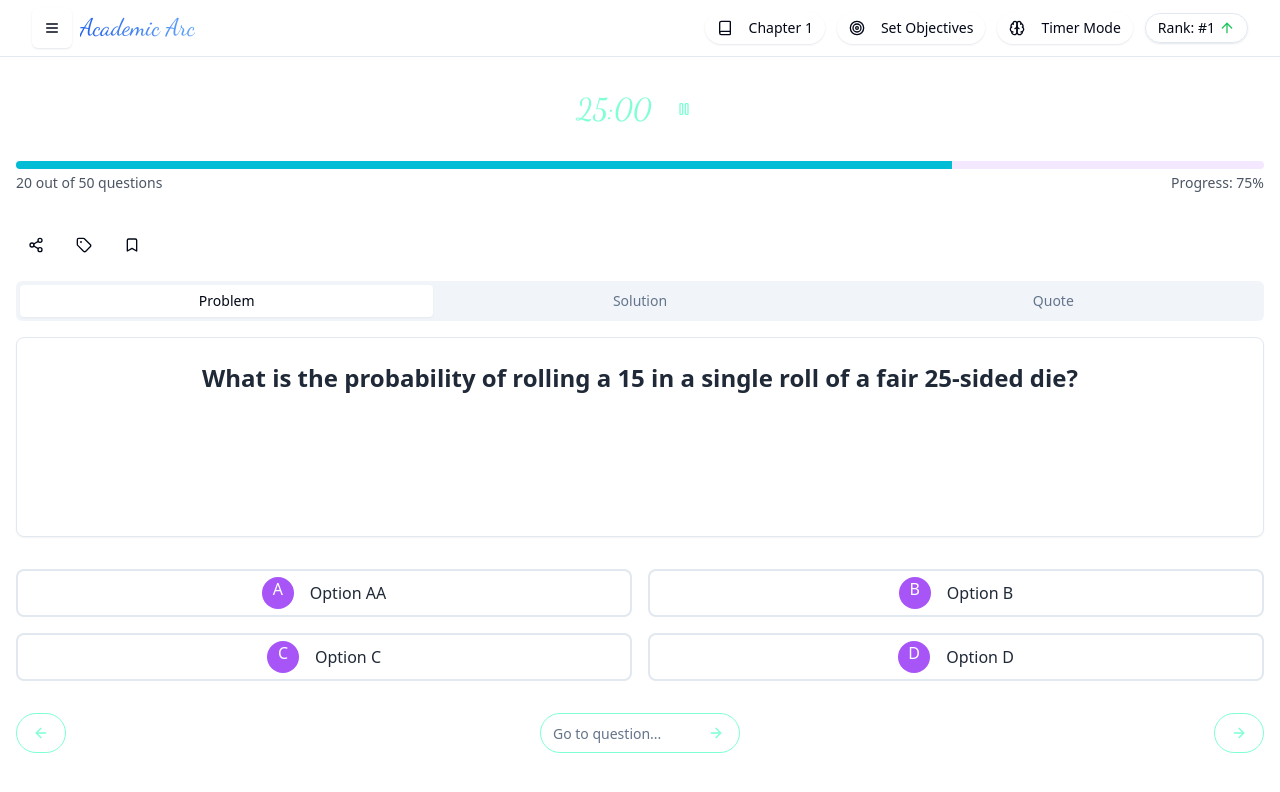
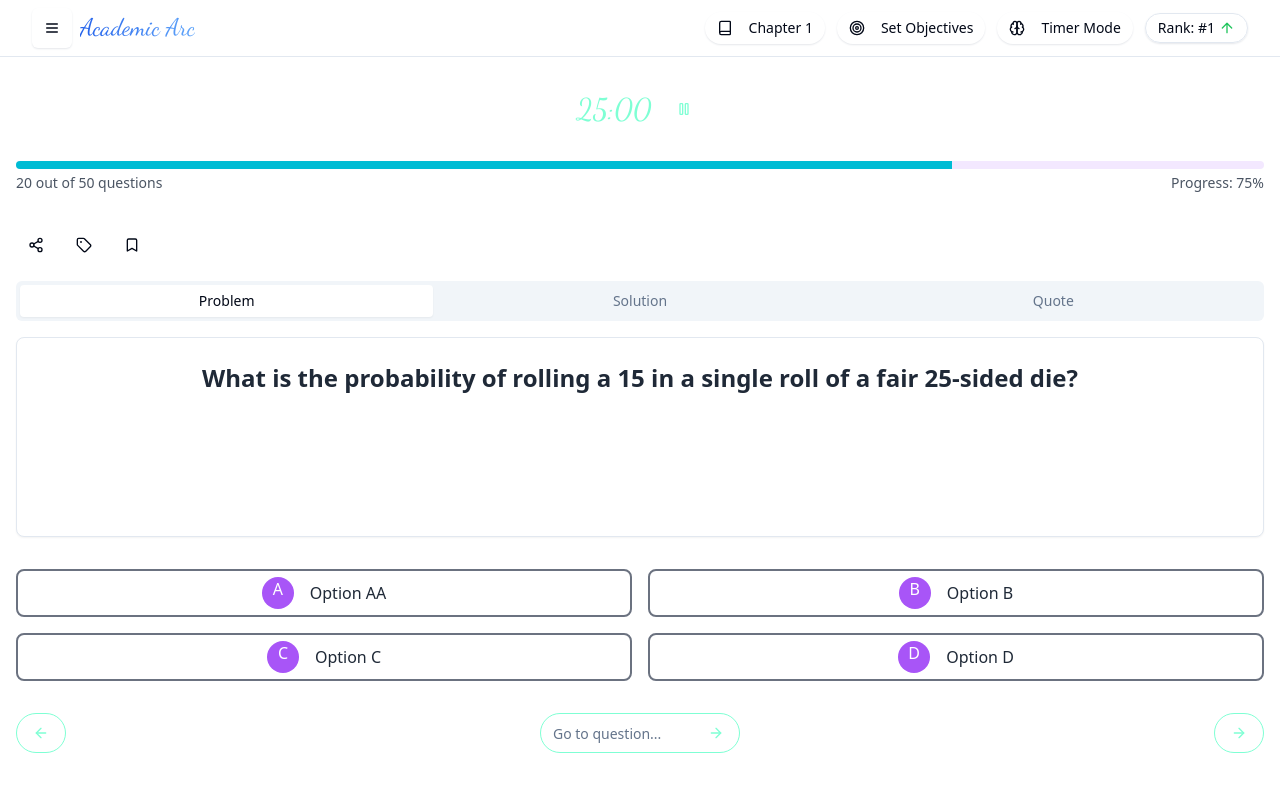
Before and after one commit to engineercode36/broken-barrier-progress, a React (Vite) app: page /practice in a window 1280 px wide. Shown: the top 792 px of the page. Built offline with nearby package versions, Linux system fonts and the light colour scheme.

Commit message:
Update MultipleChoice.tsx

```diff
--- a/src/components/practice/MultipleChoice.tsx
+++ b/src/components/practice/MultipleChoice.tsx
@@ -30,9 +30,9 @@ export const MultipleChoice = ({ onSelect, selectedValue, isCorrect }: MultipleC
                 ? isCorrect
                   ? "bg-gradient-to-r from-green-400 to-green-600 text-white"
                   : "bg-gradient-to-r from-red-400 to-red-600 text-white"
-                : "bg-white text-gray-800 dark:bg-gray-800 dark:text-gray-200 border-2 border-grey-500"
+                : "bg-white text-gray-800 dark:bg-gray-800 dark:text-gray-200 border-2 border-gray-500"
               }
-              ${selectedValue === choice.id ? "" : "hover:shadow-lg hover:shadow-purple-500/50"}
+              ${selectedValue === choice.id ? "" : "hover:shadow-lg hover:shadow-gray-500/50"}
             `}
             variant="ghost"
             onClick={() => onSelect(choice.id)}
```
